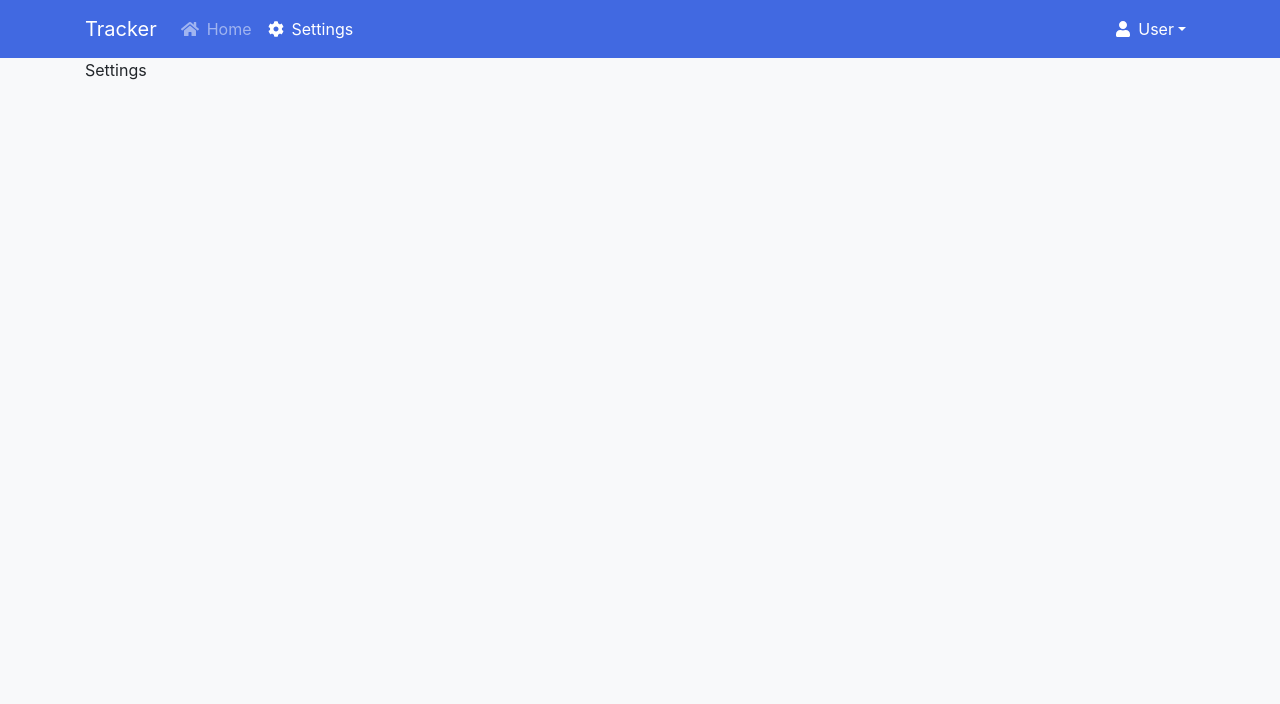
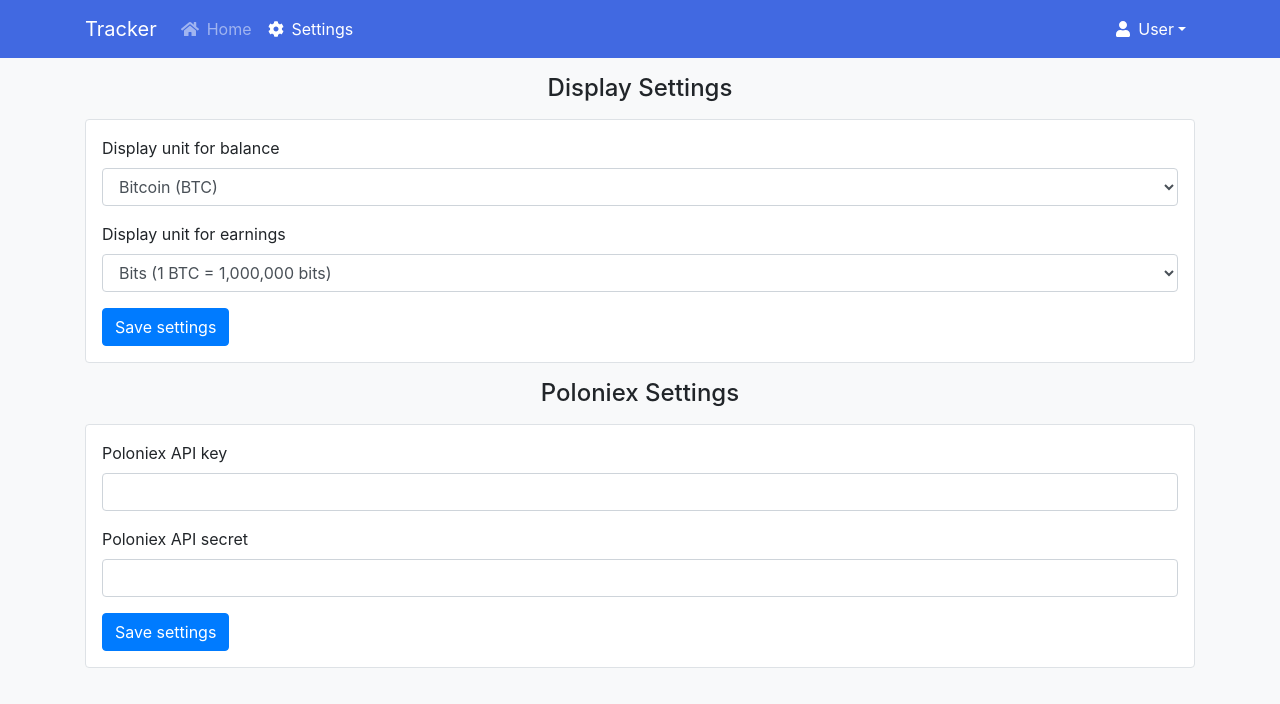
Before and after one commit to codecentral-io/tracker, a React (Create React App) app: page /settings in a window 1280 px wide. Shown: the top 704 px of the page. Built offline with nearby package versions, Linux system fonts and the light colour scheme.

Commit message:
Added display settings and Poloniex settings to settings page

```diff
--- a/src/Main.js
+++ b/src/Main.js
@@ -10,12 +10,30 @@ const NotFound = ({ location }) => (
 );
 
 class Main extends Component {
+  constructor(props) {
+    super(props);
+    this.state = {
+      units: {
+        balance: "bitcoin",
+        earnings: "bits"
+      }
+    };
+  }
+
+  updateUnits = units => {
+    this.setState({ units: units });
+  };
+
   render() {
     return (
       <main className="container">
         <Switch>
           <Route exact path="/" component={Home} />
-          <Route exact path="/settings" component={Settings} />
+          <Route
+            exact
+            path="/settings"
+            render={props => <Settings {...props} units={this.state.units} updateUnits={this.updateUnits} />}
+          />
           <Route component={NotFound} />
         </Switch>
       </main>
--- a/src/Settings.js
+++ b/src/Settings.js
@@ -1,5 +1,92 @@
-import React from "react";
+import React, { Component, Fragment } from "react";
 
-const Settings = () => <div>Settings</div>;
+const unitOptions = ["bitcoin", "bits"];
+
+const unitDescriptions = {
+  bitcoin: "Bitcoin (BTC)",
+  bits: "Bits (1 BTC = 1,000,000 bits)"
+};
+
+class DisplaySettingsForm extends Component {
+  constructor(props) {
+    super(props);
+    this.state = {
+      balance: props.units.balance,
+      earnings: props.units.earnings
+    };
+  }
+
+  handleChange = event => {
+    this.setState({ [event.target.name]: event.target.value });
+  };
+
+  handleSubmit = event => {
+    event.preventDefault();
+    this.props.updateUnits(this.state);
+  };
+
+  render() {
+    return (
+      <form className="bg-white my-3 p-3 border rounded" onSubmit={this.handleSubmit}>
+        <div className="form-group">
+          <label>Display unit for balance</label>
+          <select className="form-control" name="balance" value={this.state.balance} onChange={this.handleChange}>
+            {unitOptions.map(option => (
+              <option key={option} value={option}>
+                {unitDescriptions[option]}
+              </option>
+            ))}
+          </select>
+        </div>
+        <div className="form-group">
+          <label>Display unit for earnings</label>
+          <select className="form-control" name="earnings" value={this.state.earnings} onChange={this.handleChange}>
+            {unitOptions.map(option => (
+              <option key={option} value={option}>
+                {unitDescriptions[option]}
+              </option>
+            ))}
+          </select>
+        </div>
+        <button type="submit" className="btn btn-primary">
+          Save settings
+        </button>
+      </form>
+    );
+  }
+}
+
+class PoloniexSettingsForm extends Component {
+  render() {
+    return (
+      <form className="bg-white my-3 p-3 border rounded">
+        <div className="form-group">
+          <label>Poloniex API key</label>
+          <input type="text" className="form-control" />
+        </div>
+        <div className="form-group">
+          <label>Poloniex API secret</label>
+          <input type="text" className="form-control" />
+        </div>
+        <button type="submit" className="btn btn-primary">
+          Save settings
+        </button>
+      </form>
+    );
+  }
+}
+
+class Settings extends Component {
+  render() {
+    return (
+      <Fragment>
+        <div className="h4 text-center my-3">Display Settings</div>
+        <DisplaySettingsForm units={this.props.units} updateUnits={this.props.updateUnits} />
+        <div className="h4 text-center my-3">Poloniex Settings</div>
+        <PoloniexSettingsForm />
+      </Fragment>
+    );
+  }
+}
 
 export default Settings;
```
